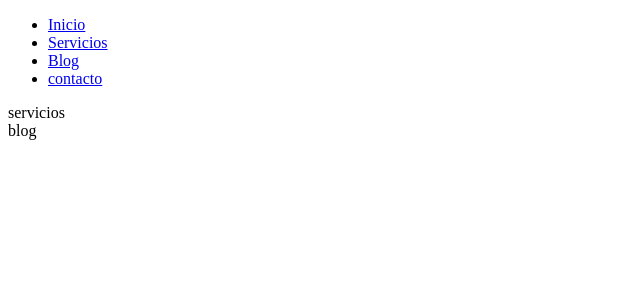
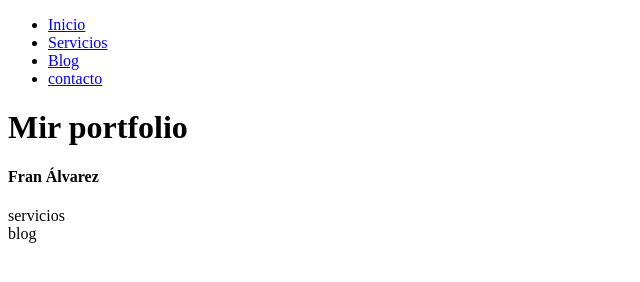
Before and after one commit to FranMor1/mi_portfolio, a plain HTML site: page index.html in a window 1280 px wide. Shown: the whole page, without its empty margins (0-640 px from the left). Drawn offline with Linux system fonts and the light colour scheme.

Commit message:
añado h1 y h4 a hero

```diff
--- a/index.html
+++ b/index.html
@@ -19,12 +19,16 @@
             </ul>
         </nav>
     </header>
-    <div class="hero">
-    </div>
+    <main>
+        <div class="hero">
+            <h1>Mir portfolio</h1>
+            <h4>Fran Álvarez</h4>
+        </div>
 
 
-    <section id="servicios">servicios</section>
-    <section id="blog">blog</section>
+        <section id="servicios">servicios</section>
+        <section id="blog">blog</section>
+    </main>
 </body>
 
 </html>
```
